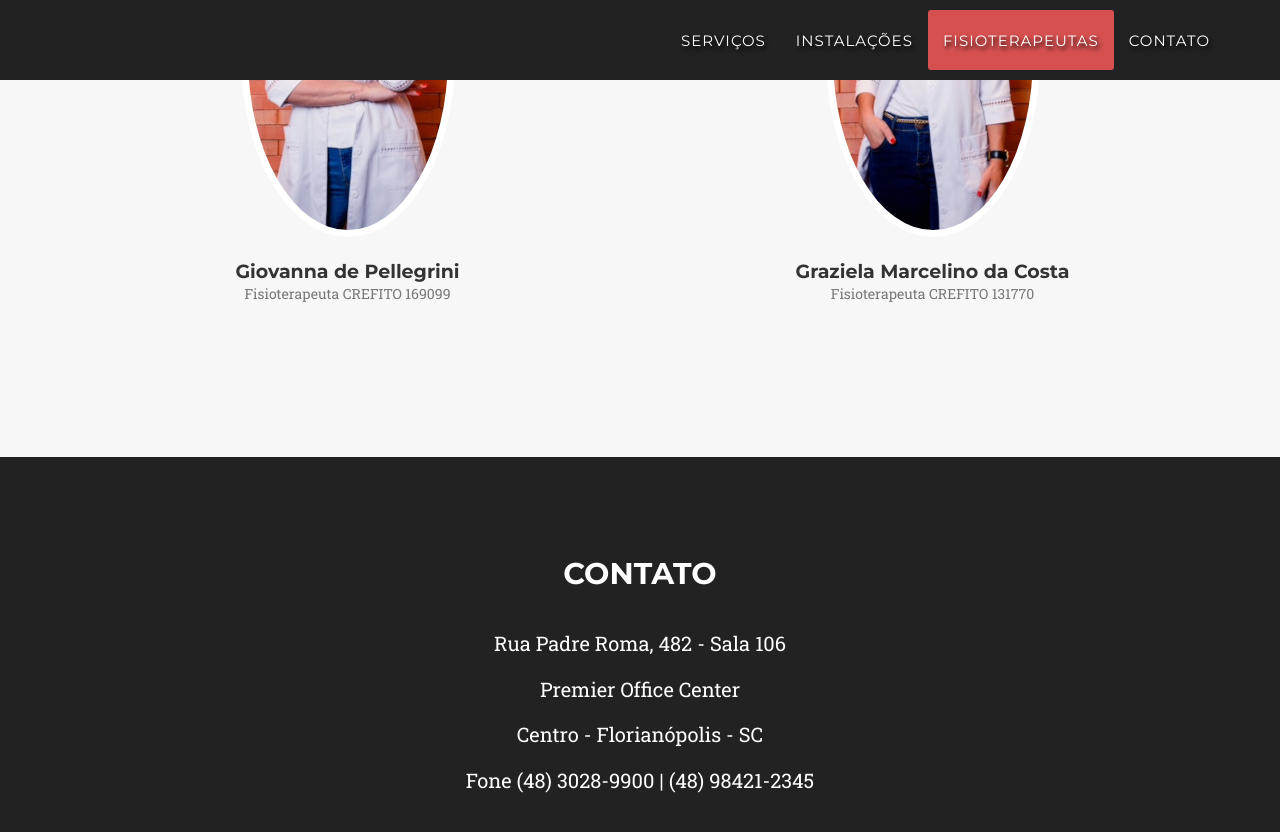
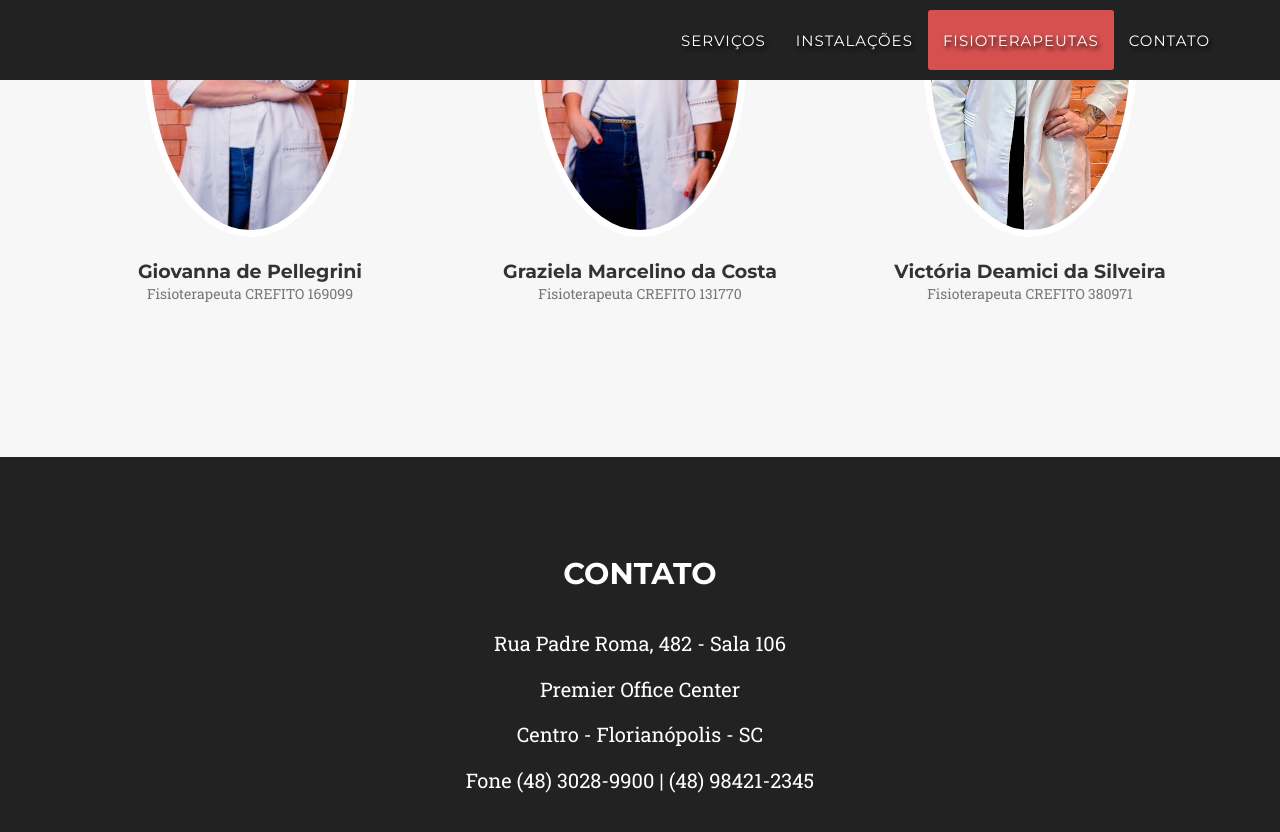
Before and after one commit to jakitow/unnik, a Jekyll site: the page built from index.html, in a window 1280 px wide and 900 px high, scrolled down 2385 px. Shown: the top 832 px of the window. Built offline with Jekyll 4.4.1, drawn with Linux system fonts in a browser that asks for light colours; some web fonts are replaced.

Commit message:
adicionada Victoria

```diff
--- a/_config.yml
+++ b/_config.yml
@@ -24,6 +24,10 @@ people:
   pic: 2
   position: Fisioterapeuta CREFITO 131770
 
+- name: Victória Deamici da Silveira
+  pic: 3
+  position: Fisioterapeuta CREFITO 380971
+
 # Social networks usernames (many more available: google-plus, flickr, dribbble, pinterest, instagram, tumblr, linkedin, etc.)
 social:
   - title: facebook
--- a/_includes/team.html
+++ b/_includes/team.html
@@ -8,7 +8,7 @@
             </div>
             <div class="row">
                 {% for member in site.people %}
-                <div class="col-sm-6">
+                <div class="col-sm-4">
                     <div class="team-member">
                         <img src="img/team/{{ member.pic }}.jpg" class="img-responsive img-circle" alt="">
                         <h4>{{ member.name }}</h4>
```
Also changed, not shown: img/team/3.jpg (added), img/team/antiga-3.jpg (added).
